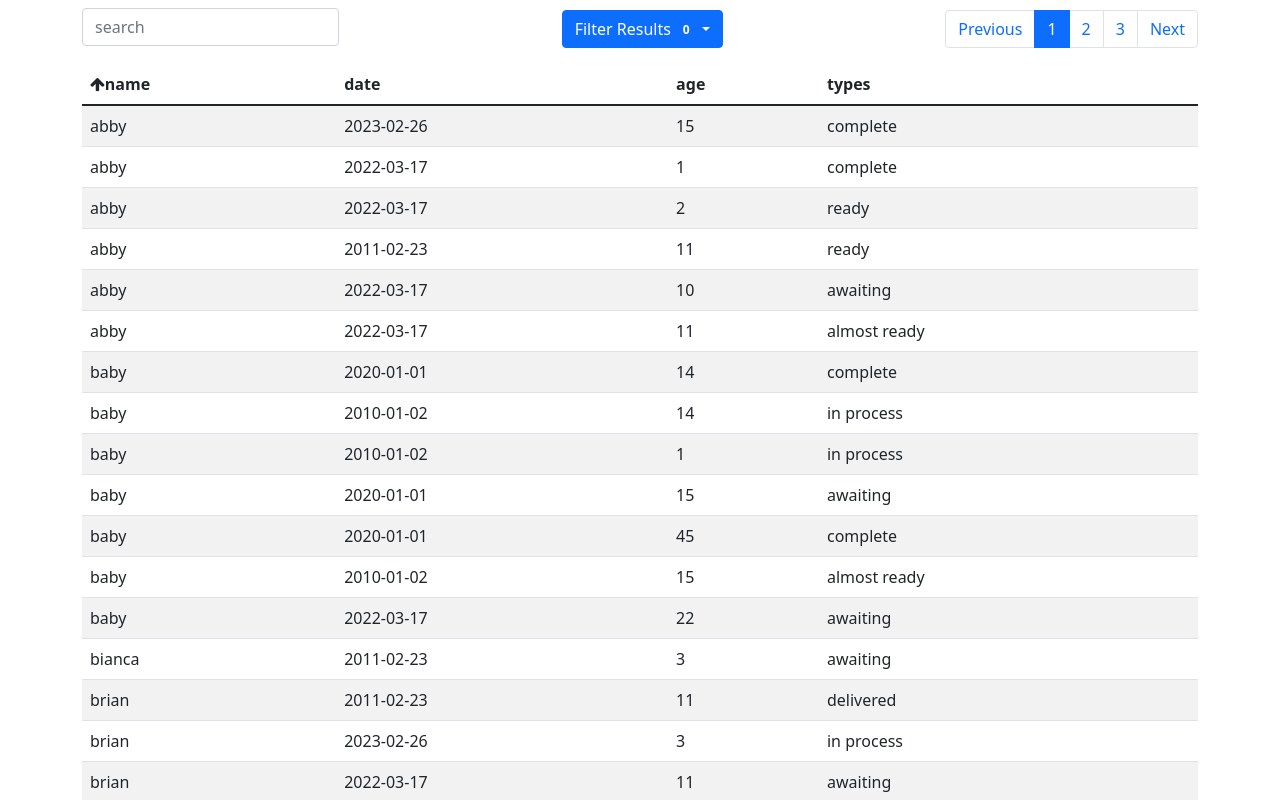
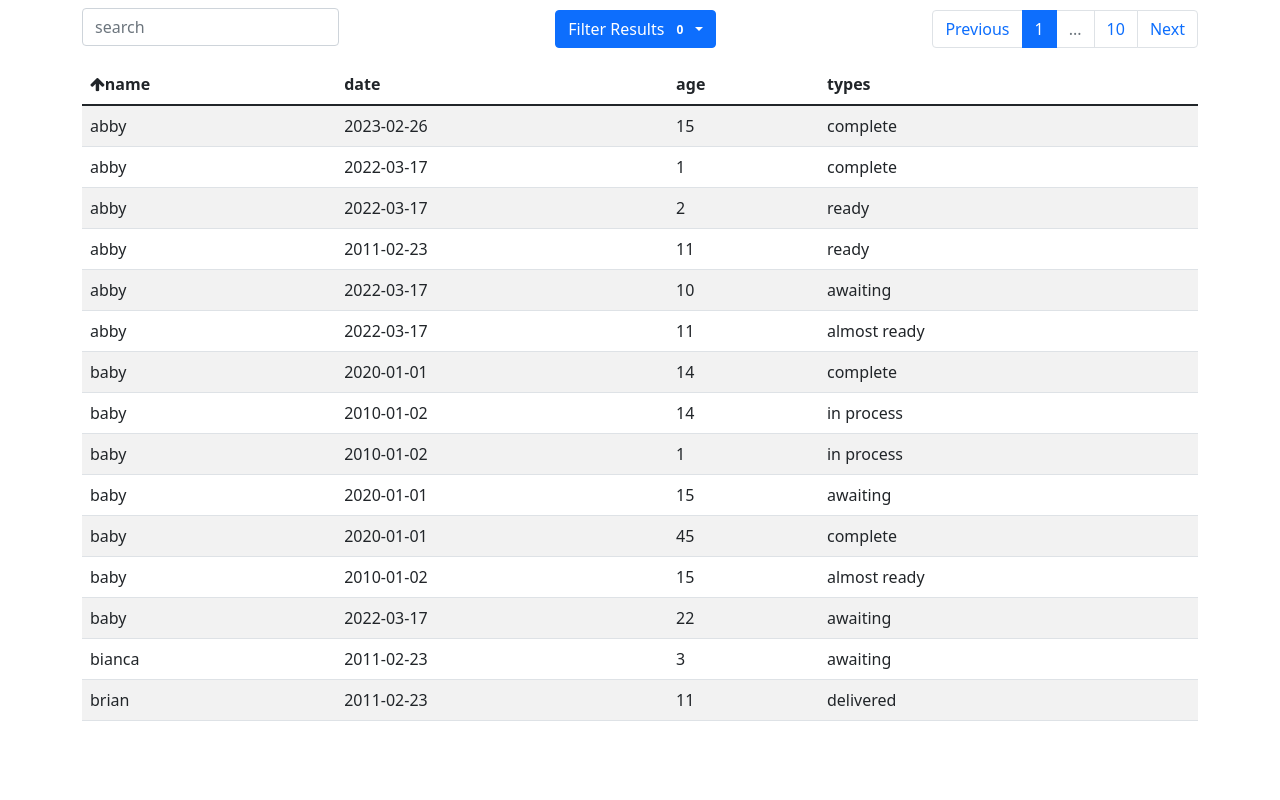
Before and after one commit to kjb244/angular-spa-with-rxjs, an Angular app: page /view8 in a window 1280 px wide. Shown: the top 800 px of the page. Built offline with nearby package versions, Linux system fonts and the light colour scheme.

Commit message:
handled large pages

```diff
--- a/src/app/components/pagination/pagination.component.html
+++ b/src/app/components/pagination/pagination.component.html
@@ -1,5 +1,5 @@
-<nav  aria-label="Page navigation example">
-  <ul class="pagination" [ngClass]="{'pagination-sm': numberOfPages() > 10}">
+<nav *ngIf="numberOfPages() <= 8"  aria-label="Page navigation example">
+  <ul class="pagination">
     <li class="page-item"><a class="page-link" href="javascript:void(0);" (click)="clickPrev()">Previous</a></li>
     <li *ngIf="pageData.length === 0" class="page-item disabled">
       <a class="page-link" href="javascript:void(0);">1</a>
@@ -10,3 +10,31 @@
     <li class="page-item"><a class="page-link" href="javascript:void(0);" (click)="clickNext()">Next</a></li>
   </ul>
 </nav>
+
+<nav *ngIf="numberOfPages() > 8"  aria-label="Page navigation example">
+  <ul class="pagination">
+    <li class="page-item"><a class="page-link" href="javascript:void(0);" (click)="clickPrev()">Previous</a></li>
+
+    <ng-container *ngIf="getCurrPage() < pageData.length-1">
+      <li  class="page-item active">
+        <a class="page-link" href="javascript:void(0);" (click)="clickPageNumber(getCurrPage())">{{pageData[getCurrPage()].pageNumber}}</a>
+      </li>
+      <li class="page-item disabled"><a class="page-link" href="javascript:void(0)">...</a></li>
+      <li  class="page-item">
+        <a class="page-link" href="javascript:void(0);" (click)="clickPageNumber(pageData.length-1)">{{pageData[pageData.length-1].pageNumber}}</a>
+      </li>
+    </ng-container>
+
+    <ng-container *ngIf="getCurrPage() >= pageData.length-1">
+      <li  class="page-item" [ngClass]="{'active': getCurrPage() === pageData.length-2}">
+        <a class="page-link" href="javascript:void(0);" (click)="clickPageNumber(getCurrPage()-1)">{{pageData[getCurrPage()-1].pageNumber}}</a>
+      </li>
+      <li class="page-item disabled"><a class="page-link" href="javascript:void(0)">...</a></li>
+      <li  class="page-item" [ngClass]="{'active': getCurrPage() === pageData.length-1}">
+        <a class="page-link" href="javascript:void(0);" (click)="clickPageNumber(pageData.length-1)">{{pageData[pageData.length-1].pageNumber}}</a>
+      </li>
+    </ng-container>
+
+    <li class="page-item"><a class="page-link" href="javascript:void(0);" (click)="clickNext()">Next</a></li>
+  </ul>
+</nav>
--- a/src/app/components/pagination/pagination.component.ts
+++ b/src/app/components/pagination/pagination.component.ts
@@ -41,7 +41,7 @@ export class PaginationComponent implements OnInit {
 
   }
 
-  private getCurrPage(){
+  public getCurrPage(){
     return this.pageData.findIndex(x => x.active)
   }
 
@@ -70,6 +70,8 @@ export class PaginationComponent implements OnInit {
     this.emitPageChange();
   }
 
+
+
   private emitPageChange(){
     this.onPageChange.emit(this.getCurrPage()+1);
   }
--- a/src/app/components/table/table.component.ts
+++ b/src/app/components/table/table.component.ts
@@ -13,7 +13,7 @@ import {Data, FilterType, SortingMap, TableData} from "../../models/table.model"
 })
 
 export class TableComponent implements OnInit {
-  public pageSize: number = 50;
+  public pageSize: number = 15;
   public totalSearchResults: number;
   public filterTypes: FilterType[];
 
```
